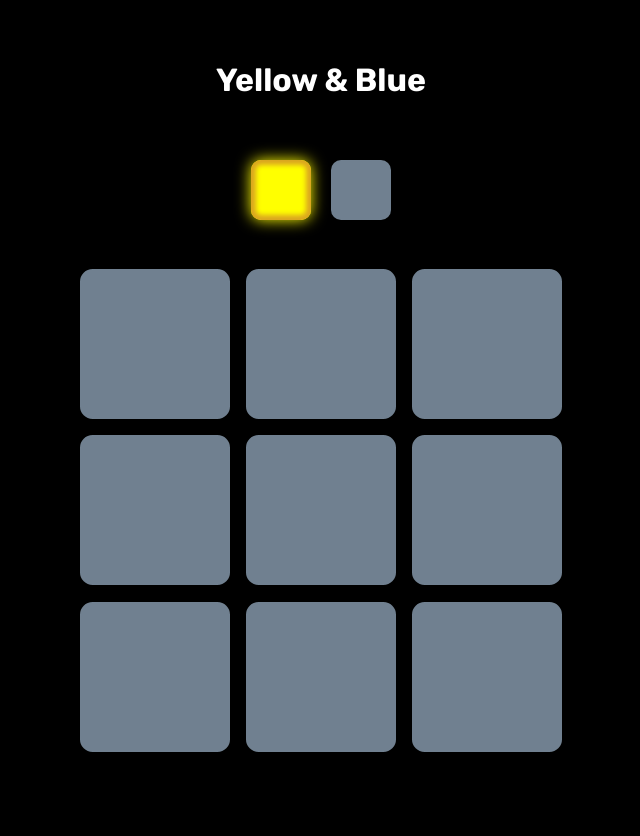
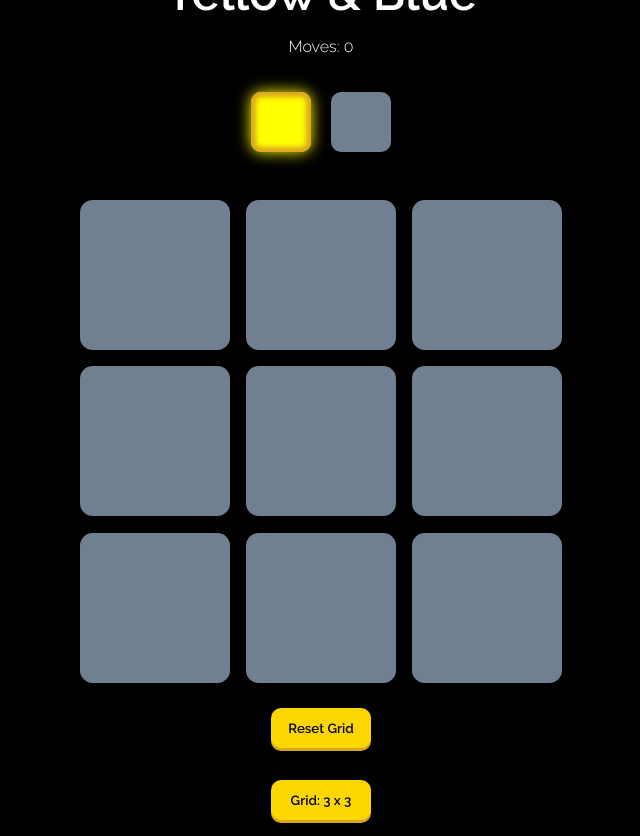
Before and after one commit to SebBird/ReactGridGame, a React (Create React App) app: page / in a window 1280 px wide. Shown: the whole page, without its empty margins (319-959 px from the left). Before the commit the page ends 800 px from the top, so only its background shows below. Built offline with nearby package versions, Linux system fonts and the light colour scheme.

Commit message:
add move count, add reset, add grid size btn

```diff
--- a/package.json
+++ b/package.json
@@ -9,6 +9,7 @@
     "react": "^17.0.2",
     "react-dom": "^17.0.2",
     "react-scripts": "4.0.3",
+    "styled-components": "^5.2.3",
     "web-vitals": "^1.1.1"
   },
   "scripts": {
--- a/public/index.html
+++ b/public/index.html
@@ -12,6 +12,11 @@
     <link rel="preconnect" href="https://fonts.gstatic.com" />
     <link
       href="https://fonts.googleapis.com/css2?family=Rubik:wght@400;700&display=swap"
+      rel="stylesheet"
+    />
+    <link rel="preconnect" href="https://fonts.gstatic.com" />
+    <link
+      href="https://fonts.googleapis.com/css2?family=Raleway:wght@300;600&display=swap"
       rel="stylesheet"
     />
     <link rel="apple-touch-icon" href="%PUBLIC_URL%/logo192.png" />
--- a/src/App.css
+++ b/src/App.css
@@ -10,8 +10,15 @@ body,
 
 body {
   background-color: black;
+  color: white;
   height: 100vh;
-  font-family: "Rubik", sans-serif;
+  font-family: "Raleway", sans-serif;
+  font-weight: 300;
+}
+
+button {
+  font-family: "Raleway", sans-serif;
+  font-weight: 600;
 }
 
 #main {
@@ -42,7 +49,7 @@ body {
 
 .blue {
   background-color: dodgerblue;
-  border: 3px solid royalblue;
+  border: 3px solid darkslateblue;
   box-shadow: 0 0 15px dodgerblue, inset 0 0 15px 5px darkslateblue;
   z-index: 999;
 }
@@ -56,7 +63,7 @@ body {
   justify-content: space-evenly;
   height: 100px;
   width: 180px;
-  margin: 20px;
+  margin: 0 0 20px;
 }
 
 .yellowSelect,
@@ -71,6 +78,7 @@ body {
 
 .yellowSelect {
   background-color: yellow;
+  border: goldenrod;
   box-shadow: 0 0 15px yellow, inset 0 0 5px 5px goldenrod;
 }
 
@@ -84,7 +92,8 @@ body {
 }
 
 h1 {
-  color: white;
+  font-size: 3rem;
+  margin: 0;
 }
 
 @media screen and (max-width: 414px) {
--- a/src/App.js
+++ b/src/App.js
@@ -2,6 +2,8 @@ import React, { useState } from "react";
 import Boxes from "./Components/Boxes";
 import ColourPicker from "./Components/ColourPicker";
 import "./App.css";
+import ResetBtn from "./Components/Reset";
+import GridSelect from "./Components/GridSelect";
 
 const App = () => {
   const [boxes, updateBoxes] = useState([
@@ -17,6 +19,8 @@ const App = () => {
   ]);
 
   const [selectedColour, updateSelectedColour] = useState("yellow");
+  const [moveCount, updateMoveCount] = useState(0);
+  const [gridSize, updateGridSize] = useState(3);
 
   const handleColourChange = (currentColour, selected) => {
     const newColour = selected;
@@ -41,6 +45,10 @@ const App = () => {
   };
 
   const handleHighlight = (id, selectedColour) => {
+    let newCount = moveCount;
+    newCount++;
+    updateMoveCount(newCount);
+
     let newBoxes = [...boxes];
     const boxIndex = id - 1;
     newBoxes[boxIndex].highlight = !newBoxes[boxIndex].highlight;
@@ -49,9 +57,25 @@ const App = () => {
     updateBoxes(newBoxes);
   };
 
+  const handleReset = () => {
+    let newBoxes = [...boxes];
+    newBoxes.forEach(box => {
+      box.highlight = false;
+      box.colour = "yellow";
+    })
+    updateBoxes(newBoxes);
+  }
+
+  const handleGridChange = () => {
+    let newGrid = gridSize;
+    newGrid++;
+    updateGridSize(newGrid);
+  }
+
   return (
     <div id="main">
       <h1>Yellow &#38; Blue</h1>
+      <p>Moves: {moveCount}</p>
       <ColourPicker
         currentColour={selectedColour}
         onColourChange={handleColourChange}
@@ -61,6 +85,8 @@ const App = () => {
         onHighlight={handleHighlight}
         selectedColour={selectedColour}
       />
+      <ResetBtn onReset={handleReset}/>
+      <GridSelect onGridChange={handleGridChange} gridSize={gridSize}/>
     </div>
   );
 };
@@ -68,6 +94,8 @@ const App = () => {
 /*  TO DO
 
     ASAP:
+    Add increment/decrement for grid button
+    Implement changeGrid method, min 3x3, max 5x5
     Styled Components
     Randomly generate a pattern which the user has to match
     Add counter for amount of moves
--- /dev/null
+++ b/src/Components/GridSelect.jsx
@@ -0,0 +1,25 @@
+import React from 'react';
+import styled from "styled-components";
+
+const GridSelect = ({gridSize, onGridChange}) => {
+    const GridBtn = styled.button`
+    border: none;
+    border-radius: 10px;
+    height: 40px;
+    width: 100px;
+    margin: 1rem;
+    background: gold;
+    box-shadow: 0 3px 0px 0px goldenrod;
+    transition: all 0.1s;
+    }
+    &:active {
+        transform: translateY(3px);
+        box-shadow: none;
+    }`;
+
+    return (
+        <GridBtn onClick={onGridChange}>Grid: {gridSize} x {gridSize}</GridBtn>
+     );
+}
+
+export default GridSelect;
--- /dev/null
+++ b/src/Components/Reset.jsx
@@ -0,0 +1,25 @@
+import React from 'react';
+import styled from "styled-components";
+
+const ResetBtn = ({onReset}) => {
+    const ResetBtn = styled.button`
+    border: none;
+    border-radius: 10px;
+    height: 40px;
+    width: 100px;
+    margin: 1rem;
+    background: gold;
+    box-shadow: 0 3px 0px 0px goldenrod;
+    transition: all 0.1s;
+    }
+    &:active {
+        transform: translateY(3px);
+        box-shadow: none;
+    }`;
+
+    return (
+        <ResetBtn onClick={onReset}>Reset Grid</ResetBtn>
+     );
+}
+
+export default ResetBtn;
```
Also changed, not shown: 1 other file (tests, documents, lock files or other folders).
